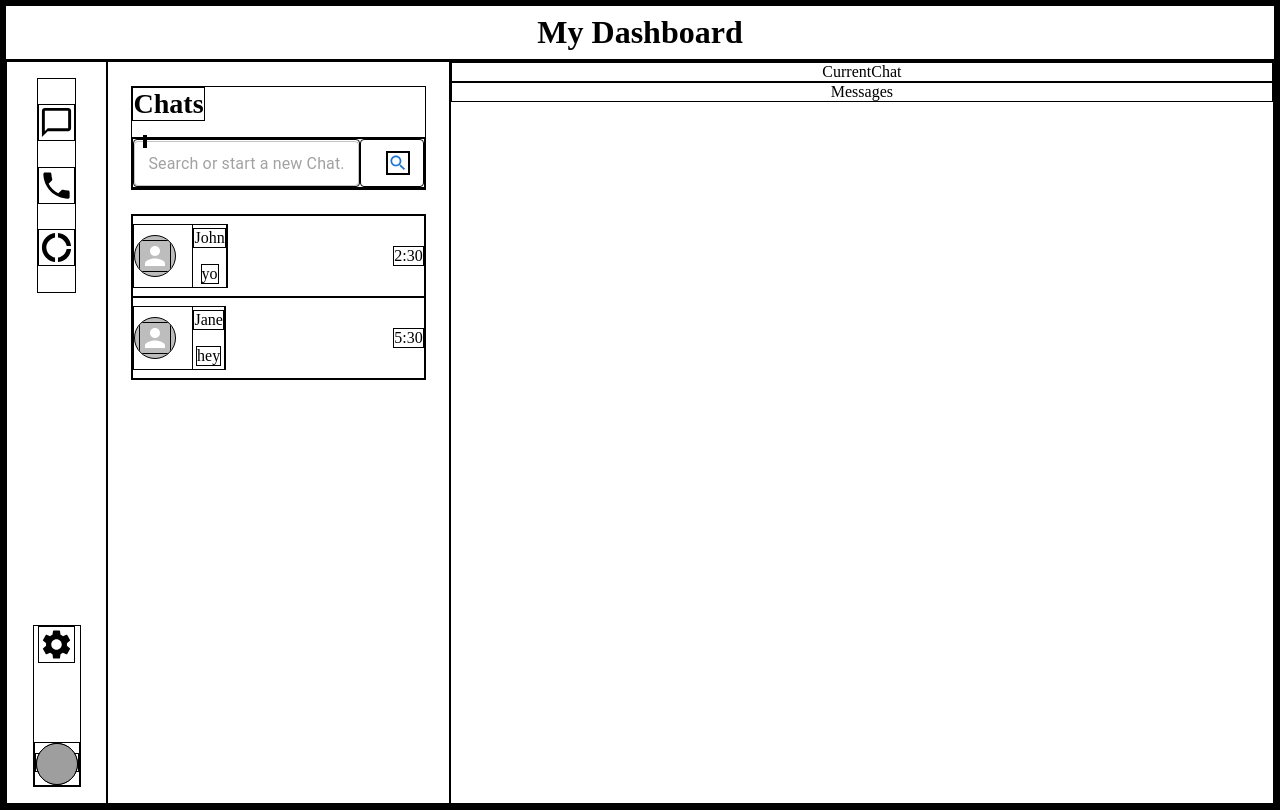
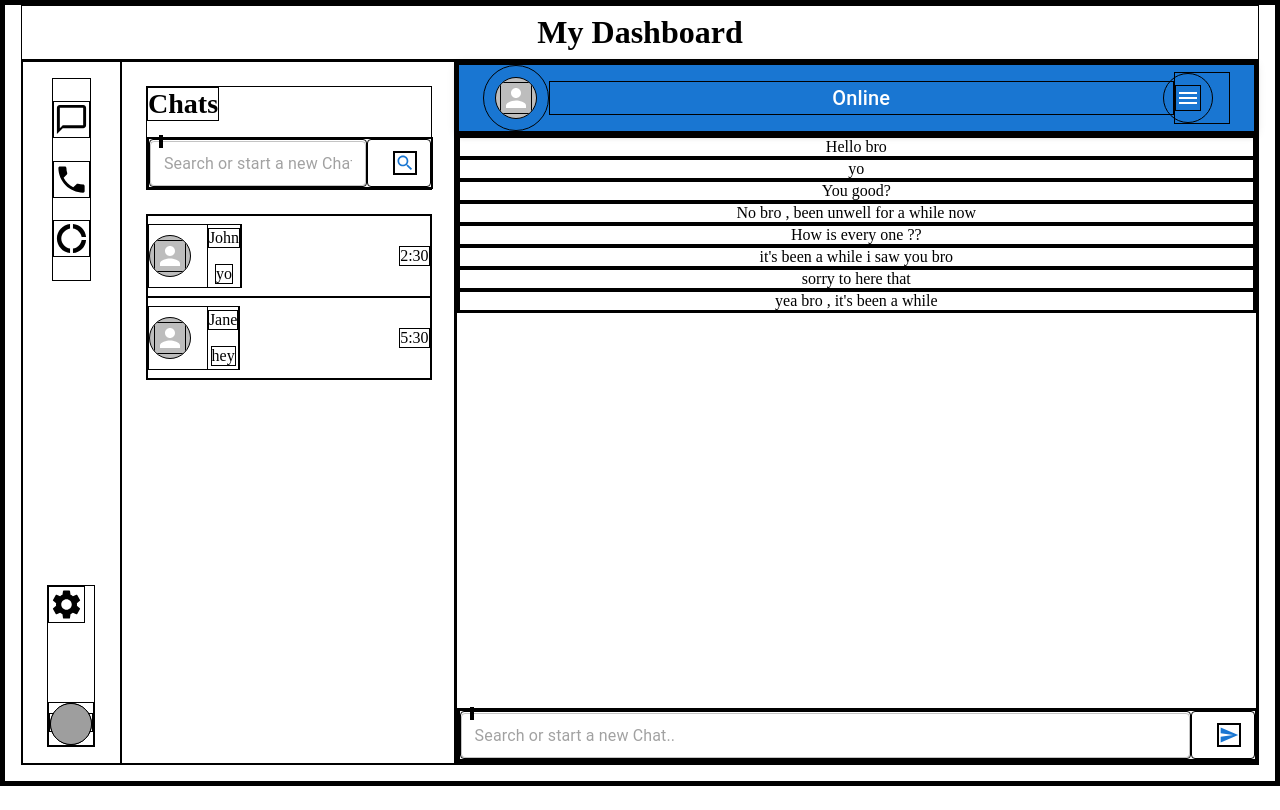
Before and after one commit to Ndukwopeace/TrialApp, a React (Vite) app in the folder Client/: page / in a window 1280 px wide. Built offline with nearby package versions, Linux system fonts and the light colour scheme; grey boxes are pictures that could not be loaded.

Commit message:
let me push before Eneo do wonders

```diff
--- /dev/null
+++ b/Client/sampleData/messageData.js
@@ -0,0 +1,16 @@
+
+export const MessageData = [
+    { id: "me" , message: "Hello bro" ,recieved : true},
+    { id: "other" ,message: "yo" ,recieved : false},
+    { id: "me" , message: "You good?" ,recieved : true},
+    { id: "other" ,message: "No bro , been unwell for a while now " ,recieved : false},
+    { id: "other" ,message: "How is every one ??" ,recieved : false},
+    { id: "other" ,message: "it's been a while i saw you bro" ,recieved : false},
+    { id: "me" , message: "sorry to here that" ,recieved : true},
+    { id: "me" , message: "yea bro , it's been a while" ,recieved : true},
+
+
+
+
+
+]
--- a/Client/src/components/CurrentChat.jsx
+++ b/Client/src/components/CurrentChat.jsx
@@ -1,9 +1,88 @@
-import React from 'react'
+import * as React from 'react';
+import AppBar from '@mui/material/AppBar';
+import Box from '@mui/material/Box';
+import Toolbar from '@mui/material/Toolbar';
+import Typography from '@mui/material/Typography';
+import IconButton from '@mui/material/IconButton';
+import MenuIcon from '@mui/icons-material/Menu';
+import AccountCircle from '@mui/icons-material/AccountCircle';
+import Switch from '@mui/material/Switch';
+import FormControlLabel from '@mui/material/FormControlLabel';
+import FormGroup from '@mui/material/FormGroup';
+import MenuItem from '@mui/material/MenuItem';
+import Menu from '@mui/material/Menu';
+import { Avatar } from '@mui/material'
 
 const CurrentChat = () => {
-  return (
-    <div>CurrentChat</div>
-  )
+    const [auth, setAuth] = React.useState(true);
+    const [anchorEl, setAnchorEl] = React.useState(null);
+
+    const handleChange = (event) => {
+      setAuth(event.target.checked);
+    };
+
+    const handleMenu = (event) => {
+      setAnchorEl(event.currentTarget);
+    };
+
+    const handleClose = () => {
+      setAnchorEl(null);
+    };
+
+    return (
+      <Box>
+        <AppBar position="static">
+          <Toolbar>
+          <IconButton
+                  size="large"
+                  aria-label="account of current user"
+                  aria-controls="menu-appbar"
+                  aria-haspopup="true"
+                  onClick={handleMenu}
+                  color="inherit"
+                >
+                  <Avatar/>
+            </IconButton>
+            <Menu
+                  id="menu-appbar"
+                  anchorEl={anchorEl}
+                  anchorOrigin={{
+                    vertical: 'top',
+                    horizontal: 'right',
+                  }}
+                  keepMounted
+                  transformOrigin={{
+                    vertical: 'top',
+                    horizontal: 'right',
+                  }}
+                  open={Boolean(anchorEl)}
+                  onClose={handleClose}
+                >
+                  <MenuItem onClick={handleClose}>Profile</MenuItem>
+                  <MenuItem onClick={handleClose}>My account</MenuItem>
+                </Menu>
+            <Typography variant="h6" component="div" sx={{ flexGrow: 1 }}>
+              Online
+            </Typography>
+            {auth && (
+              <div>
+                <IconButton
+              size="large"
+              edge="start"
+              color="inherit"
+              aria-label="menu"
+              sx={{ mr: 2 }}
+            >
+
+              <MenuIcon />
+            </IconButton>
+
+              </div>
+            )}
+          </Toolbar>
+        </AppBar>
+      </Box>
+    );
 }
 
 export default CurrentChat
--- a/Client/src/components/Messages.jsx
+++ b/Client/src/components/Messages.jsx
@@ -1,8 +1,33 @@
 import React from 'react'
-
+import {Box , TextField , OutlinedInput, Button} from '@mui/material'
+import SearchIcon from '@mui/icons-material/Search';
+import SendIcon from '@mui/icons-material/Send';
+import { MessageData } from '../../sampleData/messageData';
 const Messages = () => {
   return (
-    <div>Messages</div>
+    <div className='messages'>
+        <div className='message'>
+            {
+                MessageData.map(message =>{
+
+                    return (
+                        <div>
+                            <p>{message.message}</p>
+                        </div>
+                    )
+                })
+            }
+        </div>
+        <div>
+        <form className='chatForm'>
+          <Box sx={{display:"flex" , height:"3rem"}}>
+            <OutlinedInput placeholder='Search or start a new Chat..' fullWidth/>
+            <Button  endIcon = {<SendIcon/>} ></Button>
+          </Box>
+
+        </form>
+        </div>
+        </div>
   )
 }
 
--- a/Client/src/components/NavBar.jsx
+++ b/Client/src/components/NavBar.jsx
@@ -38,7 +38,6 @@ const NavBar = (props) => {
           :
           <Button color="inherit" onClick={()=> navigate('/')}>Home</Button>
         }
-
         </Toolbar>
       </AppBar>
     </Box>
--- a/Client/src/pages/DashBoard.jsx
+++ b/Client/src/pages/DashBoard.jsx
@@ -39,7 +39,8 @@ const DashBoard = () => {
     <div style={{
       display:"flex",
       flexDirection:"column",
-      height: "100vh",
+      height: "95vh",
+      padding:"0 1rem 1rem 1rem",
       }}>
         <h1 style={{
           padding:"0.5rem"
--- a/Client/src/styles/Dashboard.css
+++ b/Client/src/styles/Dashboard.css
@@ -8,21 +8,22 @@
 
 } */
 .mainDashBoardDiv{
+    /* padding:"0 1rem 1rem 1rem"; */
     flex: 1;
     display: grid;
     grid-template-columns: 8% 27% 65%;
+
 }
 
-.settingsDiv , .profileSettingsDiv,.dashBoardIcons , .chatHeader, .chatsDiv{
+.settingsDiv , .profileSettingsDiv,.dashBoardIcons , .chatHeader, .chatsDiv , .messageDiv{
     display: flex;
     flex-direction: column;
-    align-items: center;
 }
 
 .settingsDiv{
     justify-content: space-between;
     padding : 1rem;
-
+    align-items: center;
 }
 
 .dashBoardIcons{
@@ -90,3 +91,14 @@
     height: 100%;
     flex-direction: column;
 }
+
+.messages{
+    flex-grow: 1;
+    display: flex;
+    flex-direction: column;
+    justify-content: space-between;
+}
+
+.message{
+
+}
```
